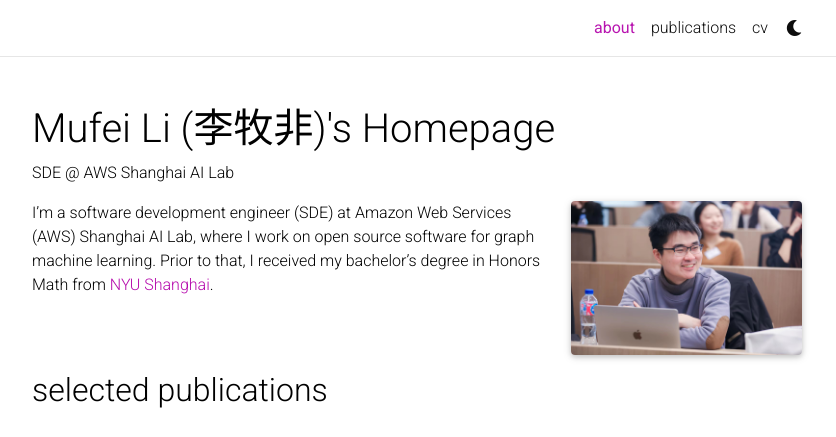
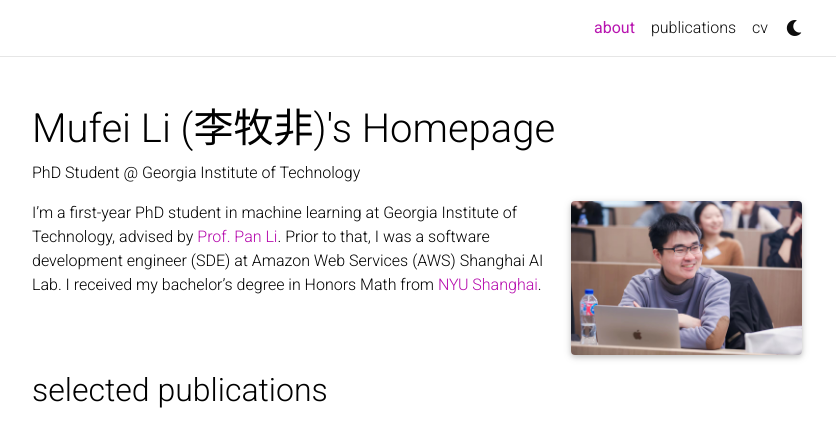
Before and after one commit to mufeili/mufeili.github.io, a Jekyll site: the page built from _pages/about.md, in a window 1280 px wide, cut to the strip 0-437 px from the top of the page. Shown: the whole strip, without its empty margins (223-1059 px from the left). Built offline with Jekyll 4.4.1, drawn with Linux system fonts in a browser that asks for light colours; full-size pictures stand in for the smaller copies a plugin makes; comment, search, counter and statistics services are not loaded; a style sheet for code colours, icons or effects is not loaded.

Commit message:
Update about.md

```diff
--- a/_pages/about.md
+++ b/_pages/about.md
@@ -2,7 +2,7 @@
 layout: about
 title: about
 permalink: /
-subtitle: SDE @ AWS Shanghai AI Lab
+subtitle: PhD Student @ Georgia Institute of Technology
 
 profile:
   align: right
@@ -15,4 +15,4 @@ selected_papers: true # includes a list of papers marked as "selected={true}"
 social: true  # includes social icons at the bottom of the page
 ---
 
-I'm a software development engineer (SDE) at Amazon Web Services (AWS) Shanghai AI Lab, where I work on open source software for graph machine learning. Prior to that, I received my bachelor's degree in Honors Math from [NYU Shanghai](https://shanghai.nyu.edu/).
+I'm a first-year PhD student in machine learning at Georgia Institute of Technology, advised by [Prof. Pan Li](https://sites.google.com/view/panli-purdue/home). Prior to that, I was a software development engineer (SDE) at Amazon Web Services (AWS) Shanghai AI Lab. I received my bachelor's degree in Honors Math from [NYU Shanghai](https://shanghai.nyu.edu/).
```
